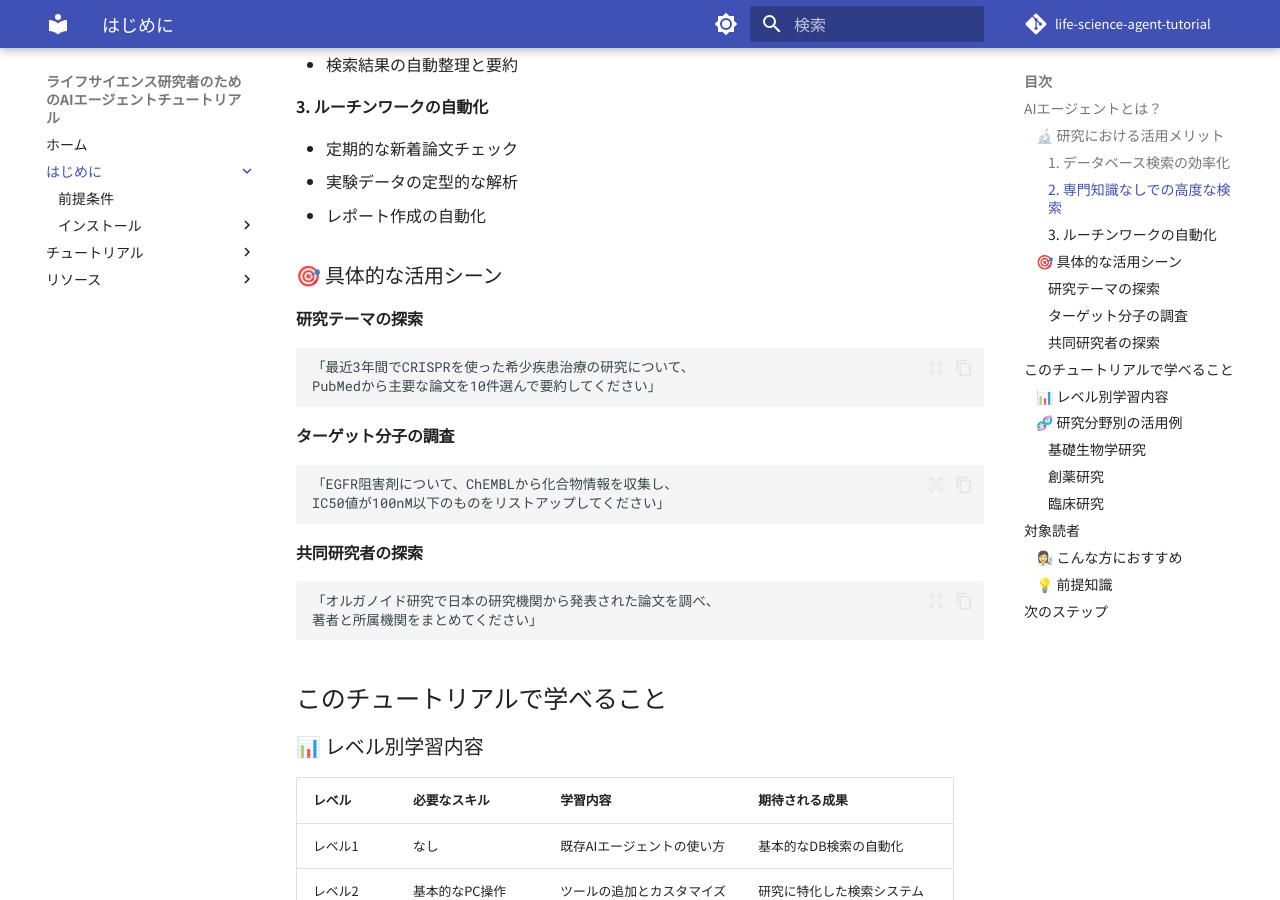
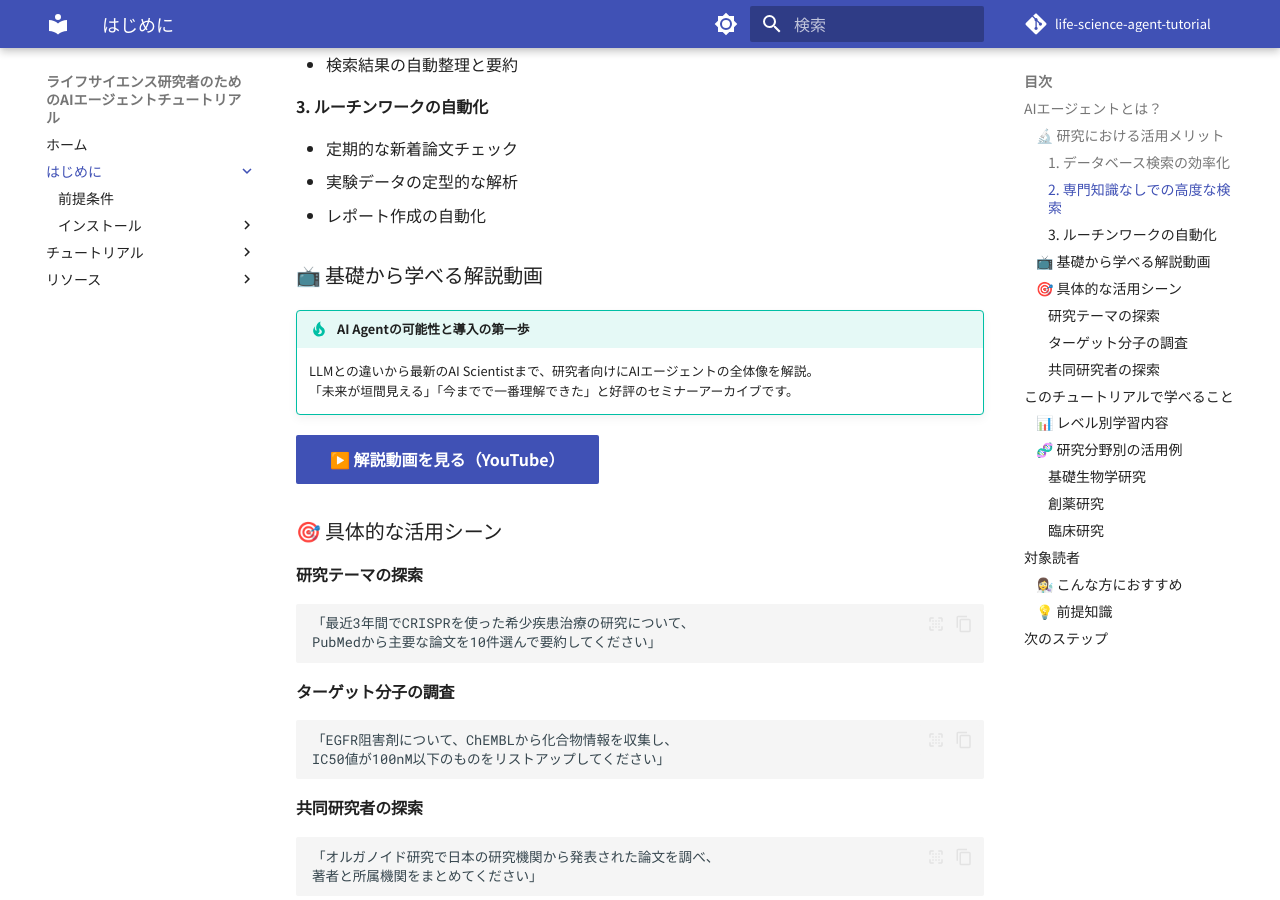
Before and after one commit to fuku-inc/life-science-agent-tutorial, an MkDocs documentation site: the page built from docs/getting-started/index.md, in a window 1280 px wide and 900 px high, scrolled down 577 px. Built offline with MkDocs 1.6.1 and Material for MkDocs 9.7.7, drawn with Linux system fonts in a browser that asks for light colours; comment, search, counter and statistics services are not loaded.

Commit message:
docs(getting-started): AIエージェント基礎解説動画へのリンクを追加 (#34)
はじめにページの「AIエージェントとは」セクションの後に、株式会社fukuのセミナーアーカイブ動画へのリンクを追加しました。
動画では研究者向けにAIエージェントの基礎から最新動向まで解説されています。

🤖 Generated with [Claude Code](https://claude.ai/code)

Co-authored-by: Claude <noreply@anthropic.com>

```diff
--- a/docs/getting-started/index.md
+++ b/docs/getting-started/index.md
@@ -19,6 +19,14 @@ AIエージェントは、人間の指示を理解し、ツールを使って自
 - 定期的な新着論文チェック
 - 実験データの定型的な解析
 - レポート作成の自動化
+
+### 📺 基礎から学べる解説動画
+
+!!! tip "AI Agentの可能性と導入の第一歩"
+    LLMとの違いから最新のAI Scientistまで、研究者向けにAIエージェントの全体像を解説。
+    「未来が垣間見える」「今までで一番理解できた」と好評のセミナーアーカイブです。
+
+[▶️ 解説動画を見る（YouTube）](https://lp.fuku-inc.com/ja/webinar-2025-05-29_youtube){ .md-button .md-button--primary }
 
 ### 🎯 具体的な活用シーン
 
```
